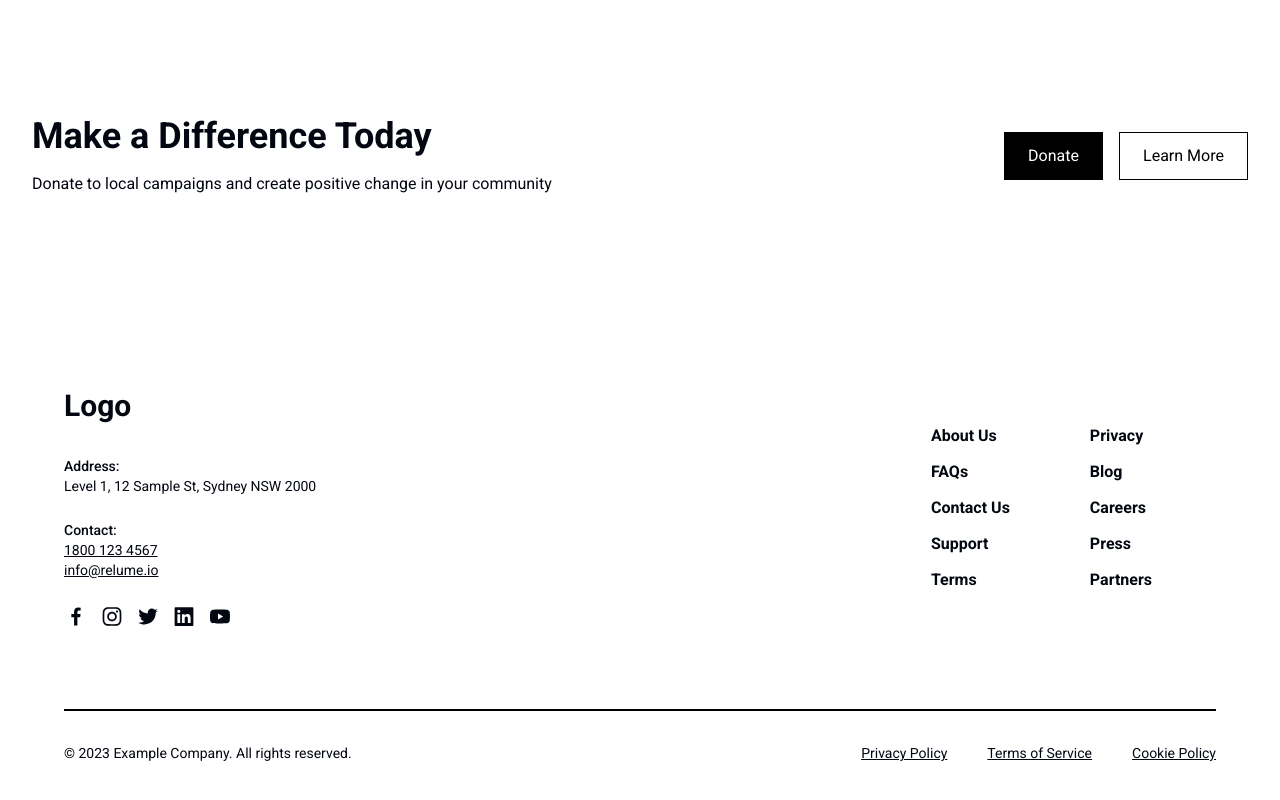
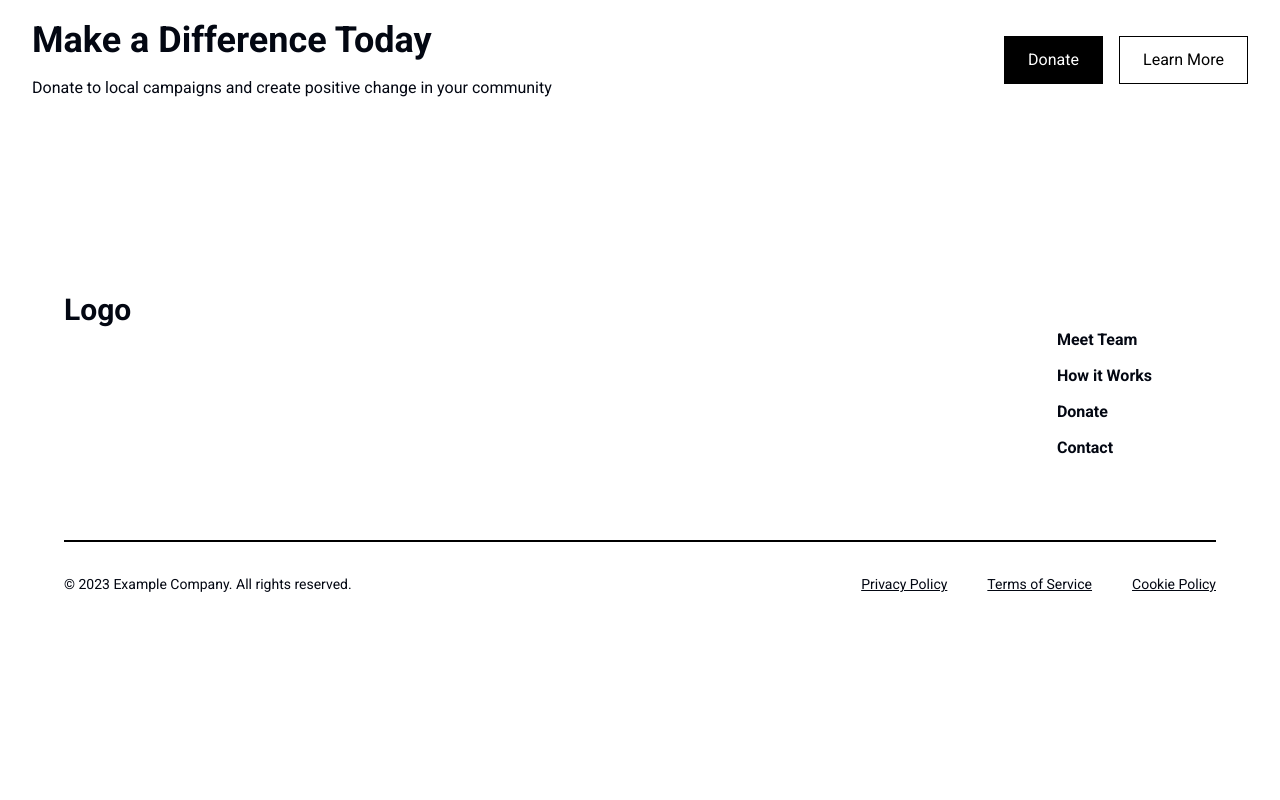
Before and after one commit to pandupan/D-App, a Next.js app: page /donate in a window 1280 px wide. Shown: the part 2506-3306 px from the top of the page. After the commit the page ends 3212 px from the top, so only its background shows below. Built offline with nearby package versions, Linux system fonts and the light colour scheme.

Commit message:
[REVISION] - Donate & Teams page

```diff
--- a/app/teams/page.tsx
+++ b/app/teams/page.tsx
@@ -12,9 +12,9 @@ const page = () => {
     <div>
       <Empowering/>
       <RevoMicro/>
-      <OurTeam/>
-      <RecognizedIndustry/>
-      <TrustedCompanies/>
+      {/* <OurTeam/> */}
+      {/* <RecognizedIndustry/>
+      <TrustedCompanies/> */}
       <JoinCommunity/>
       <SubsNewsletter/>
     </div>
--- a/components/layouts/footer/Footer5.tsx
+++ b/components/layouts/footer/Footer5.tsx
@@ -14,7 +14,7 @@ const Footer5 = () => {
         </div>
         <div className="flex sm:flex-row flex-col sm:justify-between justify-start">
           <div className="mt-8">
-            <h3 className="font-medium text-sm">Address:</h3>
+            {/* <h3 className="font-medium text-sm">Address:</h3>
             <p className="text-sm">Level 1, 12 Sample St, Sydney NSW 2000</p>
             <h3 className="font-medium text-sm mt-6">Contact:</h3>
             <p className="text-sm underline underline-offset-3">
@@ -30,11 +30,12 @@ const Footer5 = () => {
               <AiOutlineTwitter size={25} />
               <AiFillLinkedin size={25} />
               <BiLogoYoutube size={25} />
-            </div>
+            </div> */}
           </div>
 
           <div className="flex sm:flex-row flex-col gap-8 mt-10 sm:mt-0 sm:justify-between sm:gap-x-20 font-semibold sm:text-base text-sm sm:mr-16">
-            <div className="flex flex-col gap-y-3">
+            {/* old */}
+            {/* <div className="flex flex-col gap-y-3">
               <h2 className="">About Us</h2>
               <h2 className="">FAQs</h2>
               <h2 className="">Contact Us</h2>
@@ -47,6 +48,14 @@ const Footer5 = () => {
               <h2 className="">Careers</h2>
               <h2 className="">Press</h2>
               <h2 className="">Partners</h2>
+            </div> */}
+
+            {/* new */}
+            <div className="flex flex-col gap-y-3">
+              <h2 className="">Meet Team</h2>
+              <h2 className="">How it Works</h2>
+              <h2 className="">Donate</h2>
+              <h2 className="">Contact</h2>
             </div>
           </div>
         </div>
--- a/components/layouts/footer/Footer6.tsx
+++ b/components/layouts/footer/Footer6.tsx
@@ -14,7 +14,7 @@ const Footer6 = () => {
         </div>
         <div className="flex sm:flex-row flex-col sm:justify-between justify-start">
           <div className="mt-8">
-            <h3 className="font-medium text-sm">Address:</h3>
+            {/* <h3 className="font-medium text-sm">Address:</h3>
             <p className="text-sm">Level 1, 12 Sample St, Sydney NSW 2000</p>
             <h3 className="font-medium text-sm mt-6">Contact:</h3>
             <p className="text-sm underline underline-offset-3">
@@ -30,11 +30,12 @@ const Footer6 = () => {
               <AiOutlineTwitter size={25} />
               <AiFillLinkedin size={25} />
               <BiLogoYoutube size={25} />
-            </div>
+            </div> */}
           </div>
 
           <div className="flex sm:flex-row flex-col gap-8 mt-10 sm:mt-0 sm:justify-between sm:gap-x-20 font-semibold sm:text-base text-sm sm:mr-16">
-            <div className="flex flex-col gap-y-3">
+            {/* old */}
+            {/* <div className="flex flex-col gap-y-3">
               <h2 className="">Link One</h2>
               <h2 className="">Link Two </h2>
               <h2 className="">Link Three</h2>
@@ -47,6 +48,13 @@ const Footer6 = () => {
               <h2 className="">Link Eight</h2>
               <h2 className="">Link Nine</h2>
               <h2 className="">Link Ten</h2>
+            </div> */}
+                      {/* new */}
+                      <div className="flex flex-col gap-y-3">
+              <h2 className="">Meet Team</h2>
+              <h2 className="">How it Works</h2>
+              <h2 className="">Donate</h2>
+              <h2 className="">Contact</h2>
             </div>
           </div>
         </div>
--- a/components/pages/Donate/DonateLocal.tsx
+++ b/components/pages/Donate/DonateLocal.tsx
@@ -57,7 +57,7 @@ const DonateLocal = () => {
         </div>
       </div>
 
-      <div className="flex flex-row justify-center items-center gap-4 sm:mt-14 mt-8">
+      {/* <div className="flex flex-row justify-center items-center gap-4 sm:mt-14 mt-8">
         <ButtonOutline title={"Search"} />
         <div className="flex flex-row gap-2 place-self-center">
           Donate
@@ -65,7 +65,7 @@ const DonateLocal = () => {
             <BiSolidCube size={22} />
           </div>
         </div>
-      </div>
+      </div> */}
     </div>
   );
 };
```
